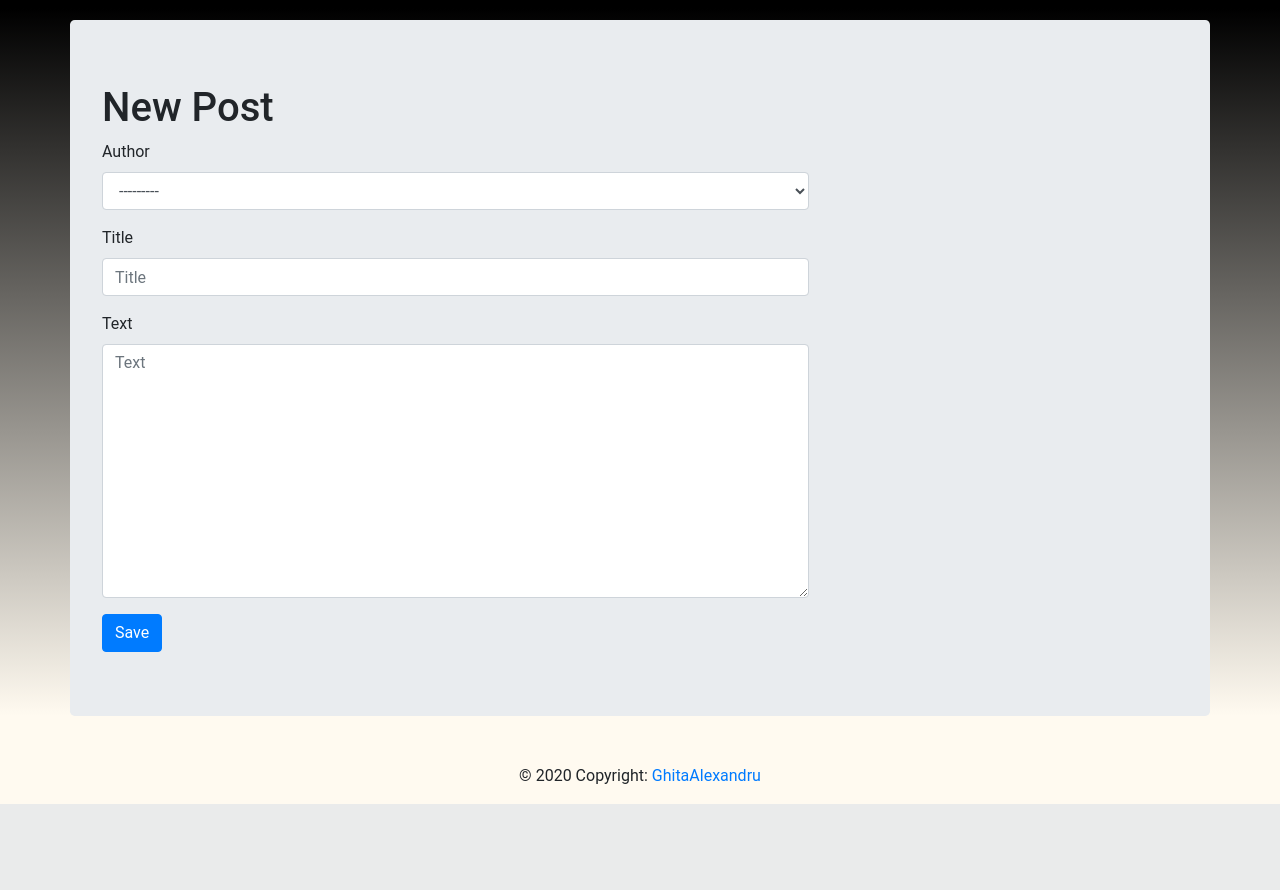
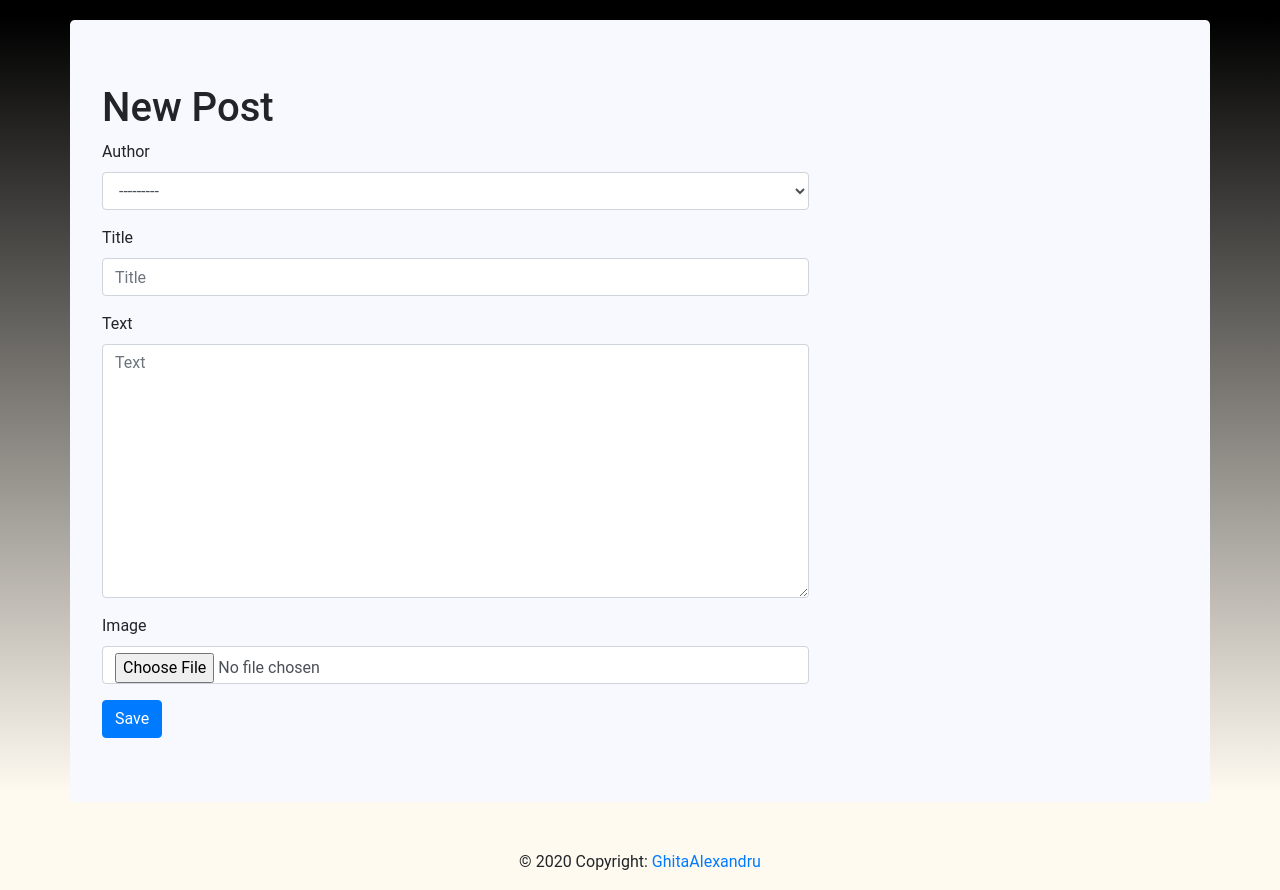
Before and after one commit to GhitaAlexandruIon/-arrow, a Django app: page /post/new/ in a window 1280 px wide. Shown: the part 80-970 px from the top of the page. Before the commit the page ends 884 px from the top, so only its background shows below. Run offline with Django 3.2, Linux system fonts and the light colour scheme; the visitor is signed in with stand-in values (Sample User, id 1); data comes from the database, SQL or seed files in the repository; some libraries are stand-ins or nearby versions.

Commit message:
Added richtext field

```diff
--- a/arrow/settings.py
+++ b/arrow/settings.py
@@ -40,7 +40,7 @@ INSTALLED_APPS = [
     'todo',
     # third party apps
     'bootstrap4',
-
+    'ckeditor',
 ]
 
 MIDDLEWARE = [
--- a/blog/forms.py
+++ b/blog/forms.py
@@ -6,7 +6,7 @@ from blog.models import Post, Comment
 class PostForm(forms.ModelForm):
     class Meta:
         model = Post
-        fields = ('author', 'title', 'text')
+        fields = ('author', 'title', 'text', 'image')
 
         # widgets = {
         #     'title': forms.TextInput(attrs={'class': 'textinputclass'}),
--- a/blog/models.py
+++ b/blog/models.py
@@ -1,14 +1,16 @@
 from django.db import models
 from django.urls import reverse
 from django.utils import timezone
+from ckeditor.fields import RichTextField
 
 
 class Post(models.Model):
     author = models.ForeignKey('auth.User', on_delete=models.CASCADE)
     title = models.CharField(max_length=200)
-    text = models.TextField()
+    text = RichTextField()
     create_date = models.DateTimeField(default=timezone.now)
     published_date = models.DateTimeField(blank=True, null=True)
+    image = models.ImageField(null=True, blank=True, default='#')
 
     def publish(self):
         self.published_date = timezone.now()
--- a/blog/static/css/master.css
+++ b/blog/static/css/master.css
@@ -9,8 +9,6 @@ body {
   background:      -o-linear-gradient(180deg, black 10%, antiquewhite 90%); /* Opera 11.10+ */
   background:         linear-gradient(180deg, black 10%, floralwhite 90%); /* W3C */
 }
-
-}
 .jumbotron{
     background-color: ghostwhite;
 }
--- a/blog/templates/blog/post_detail.html
+++ b/blog/templates/blog/post_detail.html
@@ -8,6 +8,8 @@
         {% if post.published_date %}
             <div class="date postdate">
                 {{ post.published_date }}
+                <img src="{{ post.image.url }}" alt="picture">
+
             </div>
         {% else %}
             <a class="btn btn-primary" href="{% url 'post_publish' pk=post.pk %}">Publish</a>
--- a/requirements.txt
+++ b/requirements.txt
@@ -2,7 +2,9 @@ asgiref==3.2.3
 beautifulsoup4==4.8.2
 Django==3.0.2
 django-bootstrap4==1.1.1
+django-ckeditor==5.9.0
 django-debug-toolbar==2.2
+django-js-asset==1.2.2
 mysqlclient==1.4.6
 Pillow==7.0.0
 pytz==2019.3
```
Also changed, not shown: blog/migrations/0017_post_image.py (added), blog/migrations/0018_auto_20200306_1721.py (added), blog/migrations/0019_auto_20200306_1751.py (added).
